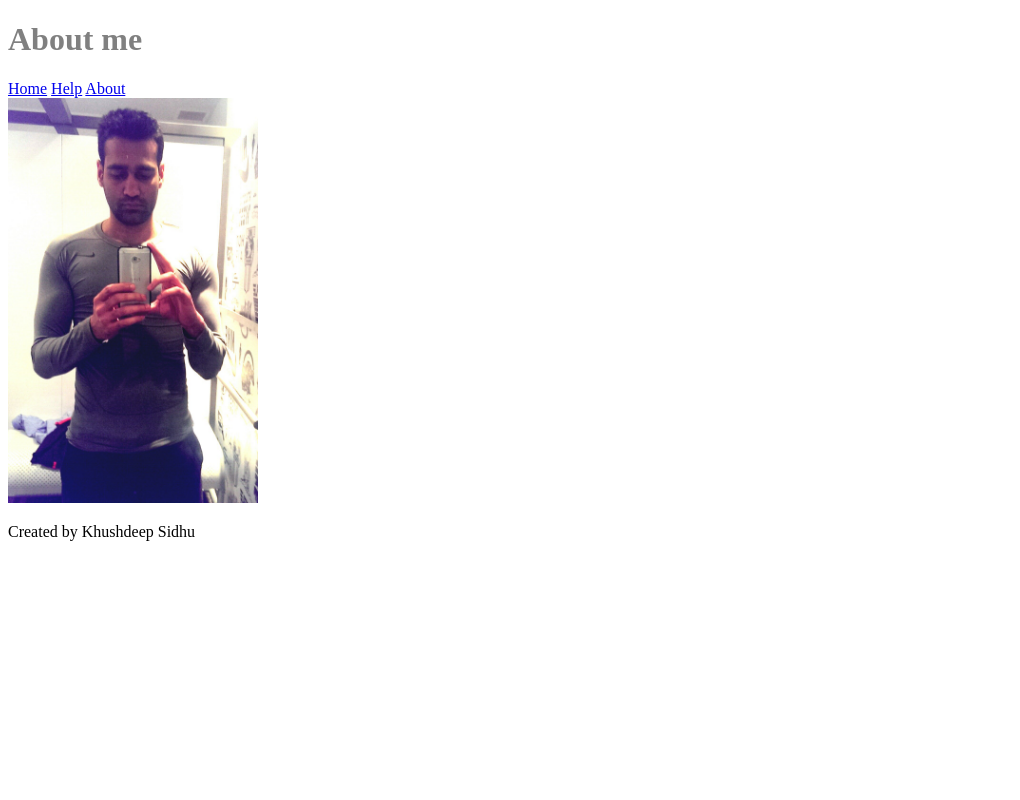
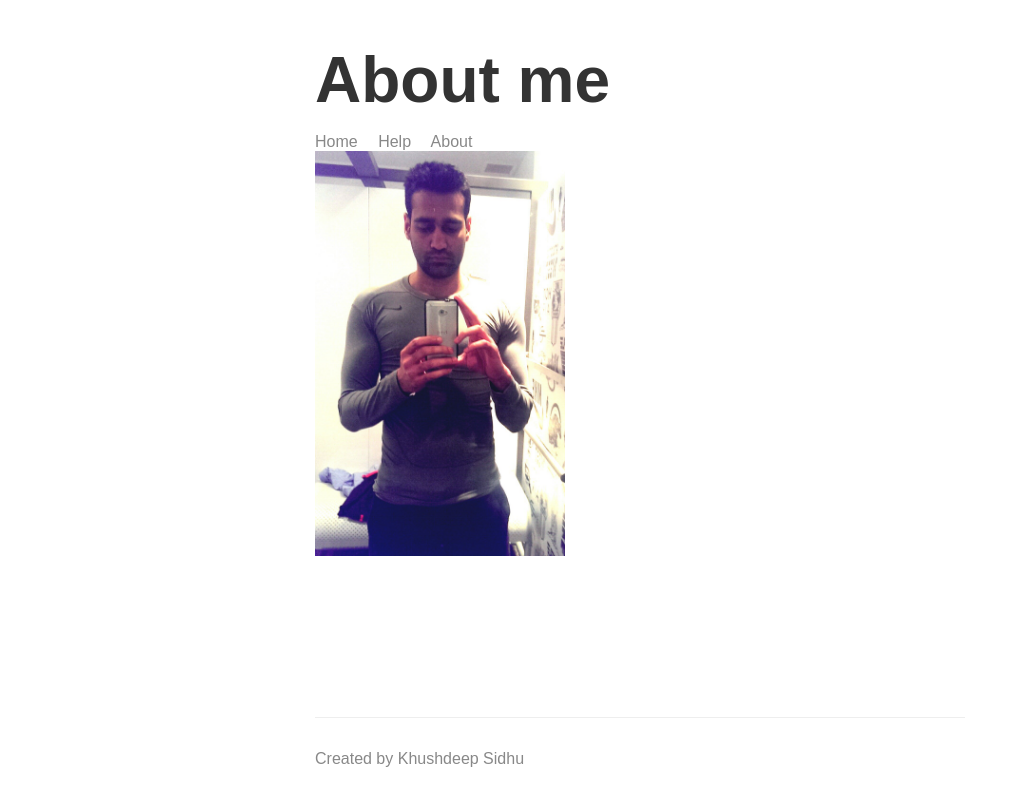
Before and after one commit to KhushdeepSidhu/node-express-web-server, a Node server app: page /about in a window 1280 px wide. Shown: the whole page, without its empty margins (0-1020 px from the left). Run offline with Node 20, Linux system fonts and the light colour scheme.

Commit message:
Added Styles

```diff
--- a/public/css/styles.css
+++ b/public/css/styles.css
@@ -1,7 +1,42 @@
-h1 {
-    color: grey
+body {
+    color: #333333;
+    font-family: Arial;
+    max-width: 650px;
+    margin: 0 auto;
+    padding: 0 16px;
+
+    display: flex;
+    flex-direction: column;
+    min-height: 100vh;
 }
 
-img {
-    width: 250px
+.main-content {
+    flex-grow: 1;
 }
+
+footer {
+    color: #888888;
+    border-top: 1px solid #eeeeee;
+    margin-top: 16px;
+    padding: 16px 0;
+}
+
+header {
+    margin-top: 16px;
+    margin-bottom: 48px;
+}
+
+h1 {
+    font-size: 64px;
+    margin-bottom: 16px;
+}
+
+a {
+    color: #888888;
+    margin-right: 16px;
+    text-decoration: none;
+}
+
+.portrait {
+    width: 250px;
+}
--- a/src/app.js
+++ b/src/app.js
@@ -48,10 +48,7 @@ app.get ( '/help', ( req, res ) => {
 
 // forecast
 app.get ( '/weather', ( req, res ) => {
-    res.send ( {
-        location: 'Vaudreuil-dorion',
-        forecast: 'Rainy weather'
-    } )
+    res.send ( `You have provided ${req.query.address} as the address.` )
 } )
 
 // 404 not found page help
--- a/templates/partials/footer.hbs
+++ b/templates/partials/footer.hbs
@@ -1 +1,3 @@
-<p>Created by {{name}}</p>
+<footer>
+    <p>Created by {{name}}</p>
+</footer>
--- a/templates/views/about.hbs
+++ b/templates/views/about.hbs
@@ -3,13 +3,18 @@
 <html>
 
 <head>
+    <title>About</title>
     <link rel="stylesheet" href="/css/styles.css">
+    <link rel="icon" href="/img/weather.png">
 </head>
 
 <body>
 
-    {{>header}}
-    <img src="/img/test.jpg" />
+    <div class="main-content">
+        {{>header}}
+        <img class="portrait" src="/img/test.jpg" />
+    </div>
+
     {{>footer}}
 
 </body>
```
Also changed, not shown: templates/views/404.hbs (+7 -2 lines), templates/views/help.hbs (+7 -2 lines), templates/views/index.hbs (+7 -2 lines).
